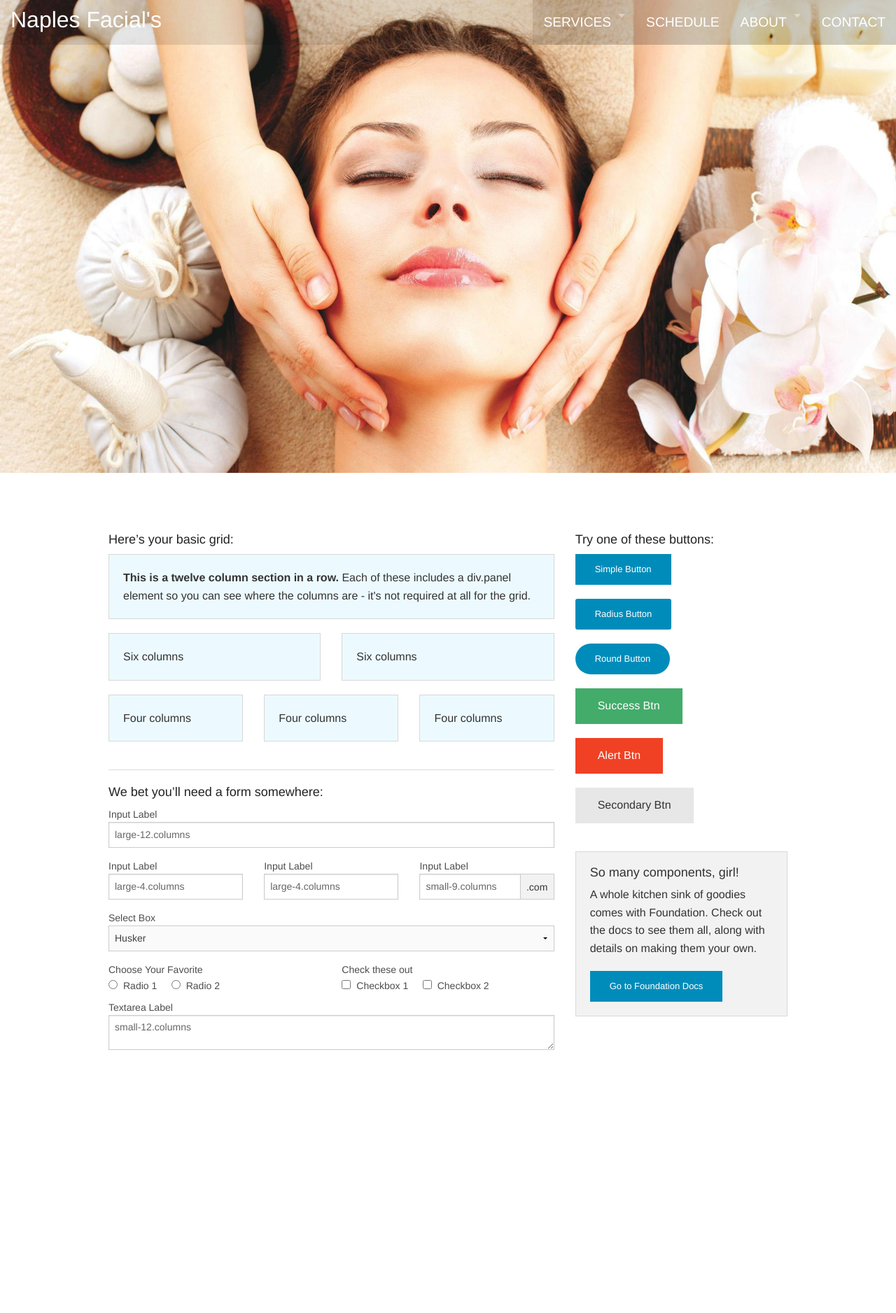
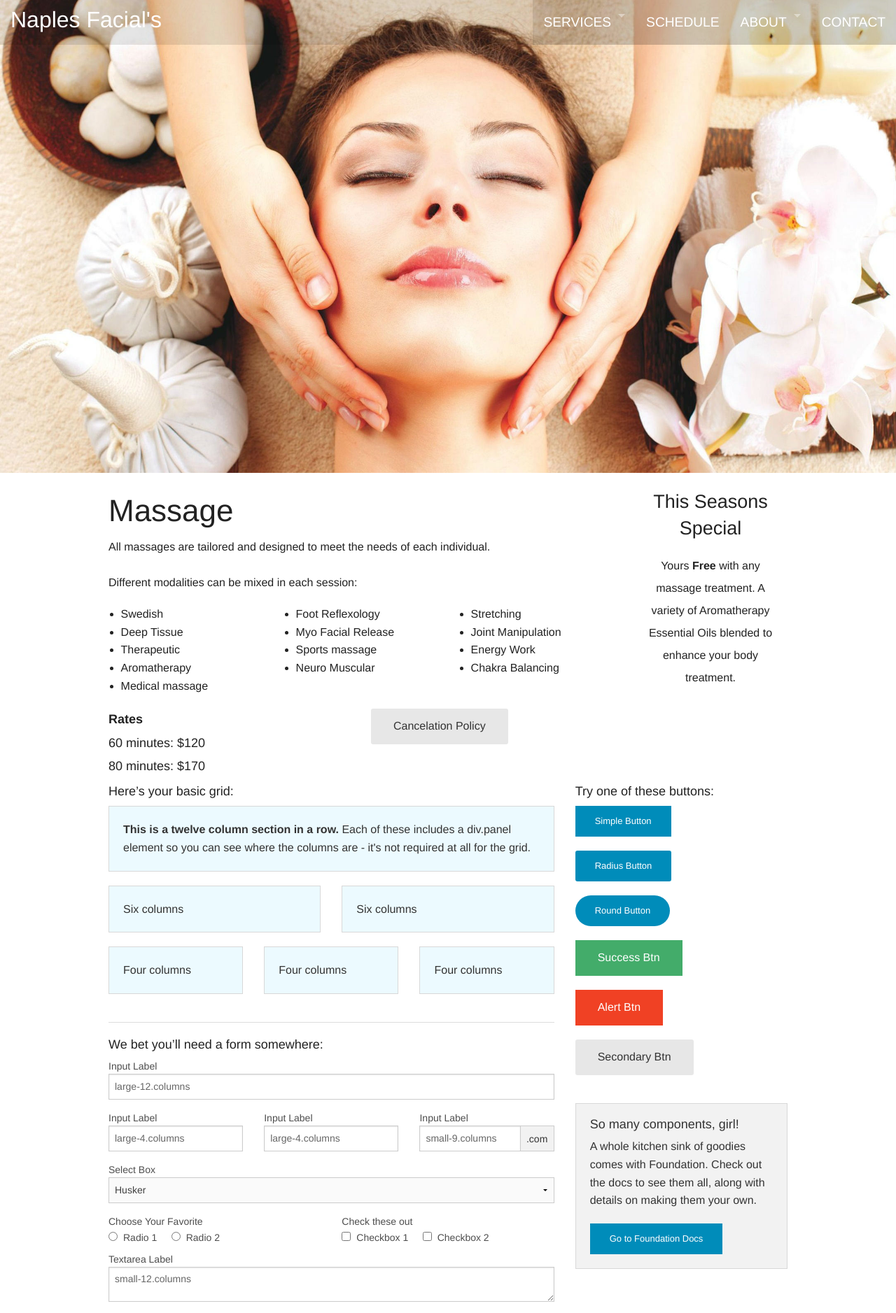
Before and after one commit to rimmesbe/TrinityFusion_site, a PHP site: page / in a window 1280 px wide. Shown: the whole page at 70% size. Before the commit the page ends 1501 px from the top, so only its background shows below. Run offline with PHP 8.4, Linux system fonts and the light colour scheme; some libraries are stand-ins or nearby versions.

Commit message:
created massage section with specials section

```diff
--- a/massage_and_facials/css/application.css
+++ b/massage_and_facials/css/application.css
@@ -12,6 +12,14 @@ body.f-topbar-fixed {
   max-width: 100%;
 }
 
+.top-bar {
+  height: 4rem;
+}
+
+.center-text {
+  text-align: center;
+}
+
 #main-img-div {
   background-image: url("../img/new_facial_flower.jpg");
   background-repeat: no-repeat;
@@ -20,7 +28,7 @@ body.f-topbar-fixed {
   max-width: 100%;
   width: 100%;
   height: 0;
-  padding-bottom: 59.0322%;
+  padding-bottom: 52.7918%;
 }
 
 #title {
@@ -31,14 +39,7 @@ body.f-topbar-fixed {
   justify-content: center;
 }
 
-.top-bar {
-  height: 4rem;
+#special-p {
+  padding: 10px;
+  line-height: 2;
 }
-
-a.tab-text {
-  height: 90%;
-  width:100%;
-  display:flex;
-  align-items: center;
-  justify-content: center;
-}
--- a/massage_and_facials/index.html
+++ b/massage_and_facials/index.html
@@ -9,13 +9,11 @@
     <script src="jquery-1.11.3.min.js"></script>
     <script src="js/vendor/modernizr.js"></script>
   </head>
-
   <body>
     <div class="fixed">
       <nav class="top-bar" data-topbar role="navigation">
         <ul class="title-area">
           <li class="name"><h1 id="title"><a href="#">Naples Facial's</a></h1></li>
-     <!-- Remove the class "menu-icon" to get rid of menu icon. Take out "Menu" to just have icon alone -->
           <li class="toggle-topbar menu-icon"><a href="#"><span></span></a></li>
         </ul>
 
@@ -24,8 +22,8 @@
             <li class="has-dropdown">
               <a href="#" class="tab-text">SERVICES</a>
               <ul class="dropdown">
+                <li><a href="#" class="tab-text">Massages</a></li>
                 <li><a href="#" class="tab-text">Facials</a></li>
-                <li><a href="#" class="tab-text">Massages</a></li>
                 <li><a href="#" class="tab-text">Spa Party</a></li>
               </ul>
             </li>
@@ -41,12 +39,67 @@
             <li><a href="#">CONTACT</a></li>
           </ul>
         </section>
-
       </nav>
     </div>
 
+    <!-- Main image display -->
     <div class="row no-margin">
       <div class="large-12 columns no-padding" id="main-img-div">
+      </div>
+    </div>
+
+    <!-- massages area -->
+    <div class="row" style="margin-top: 20px;">
+      <div class="large-9 medium-9 columns">
+        <h1>Massage</h1>
+        <p>
+          All massages are tailored and designed to meet the needs of each individual.<br><br>
+          Different modalities can be mixed in each session:<br>
+        </p>
+        <div class="row">
+          <div class="large-4 medium-4 columns">
+            <ul>
+              <li>Swedish</li>
+              <li>Deep Tissue</li>
+              <li>Therapeutic</li>
+              <li>Aromatherapy</li>
+              <li>Medical massage</li>
+            </ul>
+          </div>
+          <div class="large-4 medium-4 columns">
+            <ul>
+              <li>Foot Reflexology</li>
+              <li>Myo Facial Release</li>
+              <li>Sports massage</li>
+              <li>Neuro Muscular</li>
+            </ul>
+          </div>
+          <div class="large-4 medium-4 columns">
+            <ul>
+              <li>Stretching</li>
+              <li>Joint Manipulation</li>
+              <li>Energy Work</li>
+              <li>Chakra Balancing</li>
+            </ul>
+          </div>
+        </div>
+        <div class="row">
+          <div class="large-6 medium-6 columns">
+            <h5><strong>Rates</strong></h5>
+            <h5>60 minutes: $120</h5>
+            <h5>80 minutes: $170</h5>
+          </div>
+          <div class="large-6 medium-6 columns">
+            <a href="#" class="medium radius secondary button">Cancelation Policy</a>
+          </div>
+        </div>
+      </div> <!-- column-8 -->
+      <div class="large-3 medium-3 columns">
+        <h3 class="center-text">This Seasons Special</h3>
+        <p class="center-text" id="special-p">
+          Yours <strong>Free</strong> with any massage treatment.
+          A variety of Aromatherapy  Essential Oils blended to enhance your body treatment.
+        </p>
       </div>
     </div>
 
@@ -162,7 +215,7 @@
         <a href="#" class="small round button">Round Button</a><br/>
         <a href="#" class="medium success button">Success Btn</a><br/>
         <a href="#" class="medium alert button">Alert Btn</a><br/>
-        <a href="#" class="medium secondary button">Secondary Btn</a></p>
+        <a href="#" class="medium radius secondary button">Secondary Btn</a></p>
         <div class="panel">
           <h5>So many components, girl!</h5>
           <p>A whole kitchen sink of goodies comes with Foundation. Check out the docs to see them all, along with details on making them your own.</p>
```
